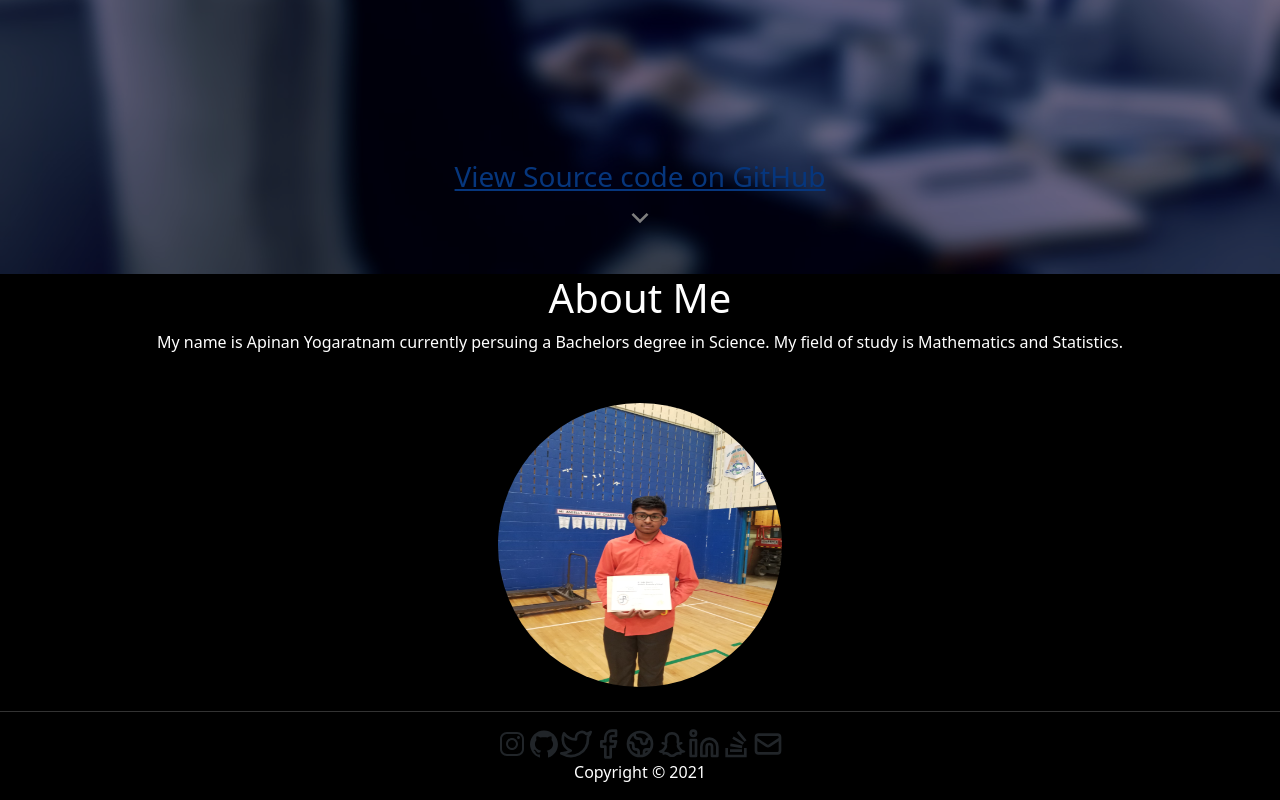
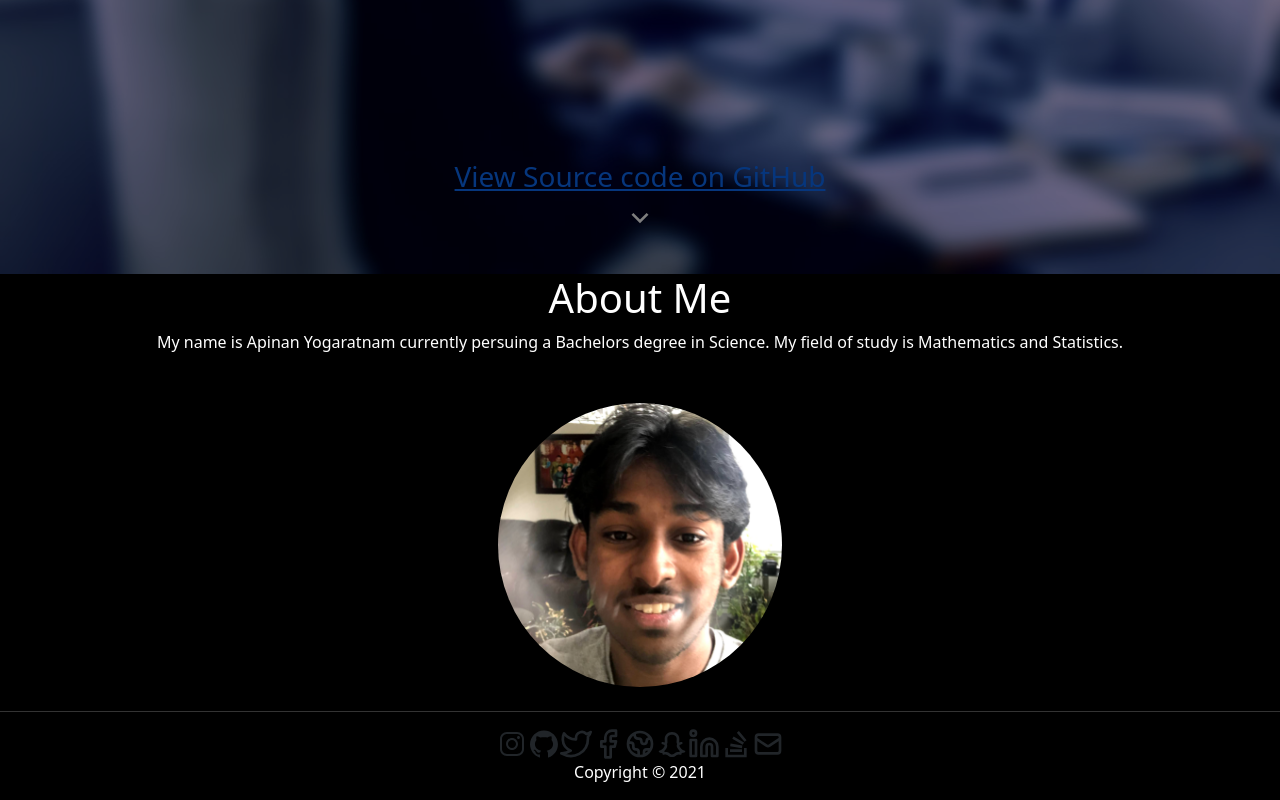
Before and after one commit to apinanyogaratnam/my-personal-website-v2.0, a React (Create React App) app: page / in a window 1280 px wide. Shown: the part 1246-2046 px from the top of the page. Built offline with nearby package versions, Linux system fonts and the light colour scheme; a web font is replaced by a local one.

Commit message:
updated image in about me js file

```diff
--- a/src/components/about_me.js
+++ b/src/components/about_me.js
@@ -8,7 +8,7 @@ const AboutMe = () => {
             <p>
             My name is Apinan Yogaratnam currently persuing a Bachelors degree in Science. My field of study is Mathematics and Statistics.
             </p>
-            <img className="image-of-me" src={require("../images/head_and_body_shot.jpg").default} alt="Apinan Yogaratnam in Pink Shirt" />
+            <img className="image-of-me" src={require("../images/head_shot.png").default} alt="Apinan Yogaratnam in Pink Shirt" />
         </div>
     )
 }
```
Also changed, not shown: src/images/head_shot.png (added).
